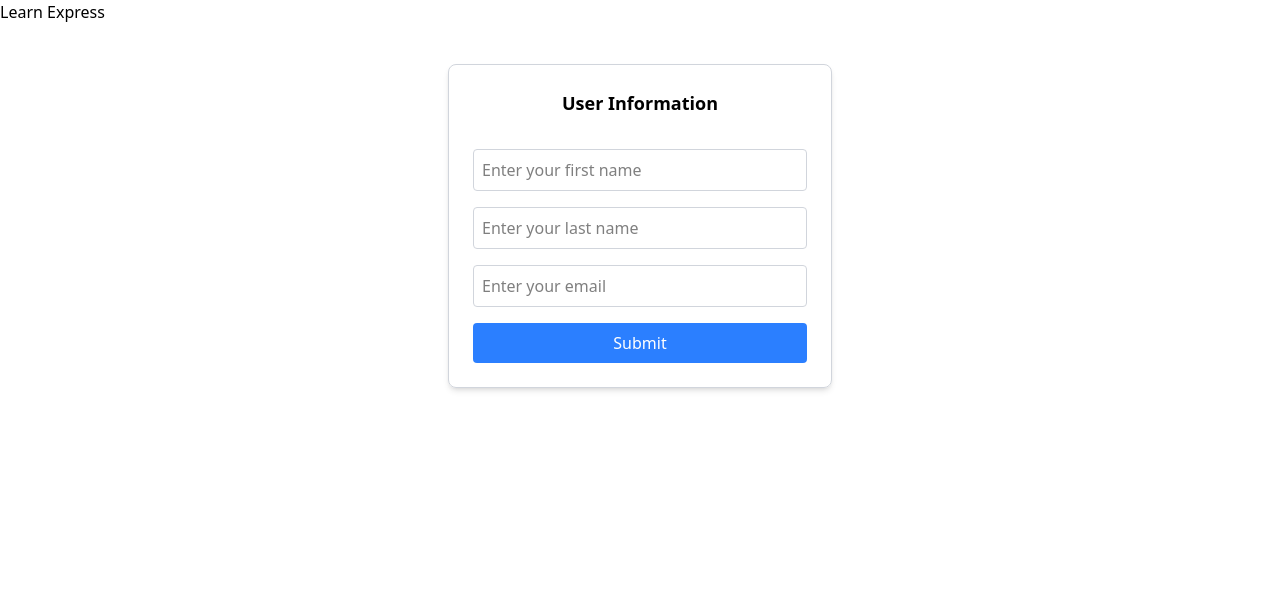
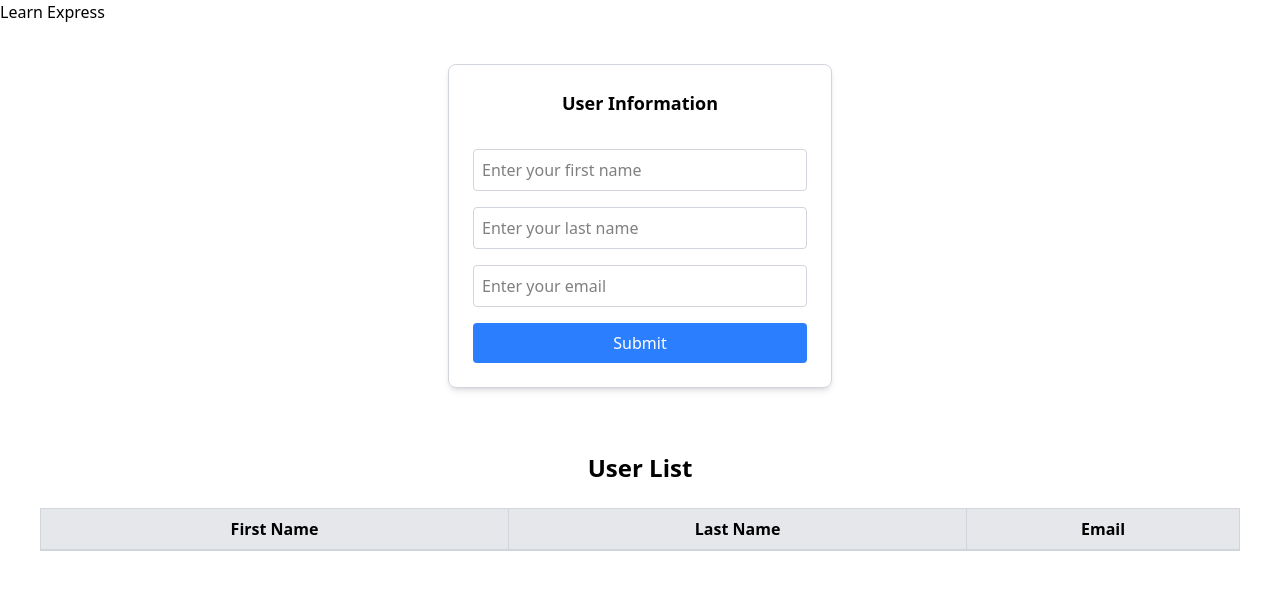
Before and after one commit to MiniduOshan/Express-JS, a React (Vite) app in the folder my-project/: page / in a window 1280 px wide. Shown: the top 590 px of the page. Built offline with nearby package versions, Linux system fonts and the light colour scheme.

Commit message:
ui complete

```diff
--- a/my-project/src/App.jsx
+++ b/my-project/src/App.jsx
@@ -1,13 +1,13 @@
 import React from 'react'
 import Form from './components/form'
-// import UserTable from './components/userTable'
+import UserTable from './components/userTable'
 
 function App() {
   return (
     <div>
       <h1>Learn Express</h1>
       <Form />
-      {/* <UserTable /> */}
+      <UserTable />
 
     </div>
   )
--- a/my-project/src/components/userTable.jsx
+++ b/my-project/src/components/userTable.jsx
@@ -0,0 +1,24 @@
+import React from 'react'
+import Form from './form'
+
+function UserTable() {
+  return (
+    <div className='flex flex-col items-center mt-10 ml-10 mr-10'>
+      <h2 className='text-center text-2xl font-bold my-6'>User List</h2>
+      <table className='min-w-full border border-gray-300'>
+            <tr className='bg-gray-200'>
+              <th className='border border-gray-300 p-2'>First Name</th>
+              <th className='border border-gray-300 p-2'>Last Name</th>
+              <th className='border border-gray-300 p-2'>Email</th>
+            </tr>
+            <tr>
+              <td>{Form.firstName}</td>
+              <td>{Form.lastName}</td>
+              <td>{Form.email}</td>
+            </tr>
+       </table>
+    </div>
+  )
+}
+
+export default UserTable
```
